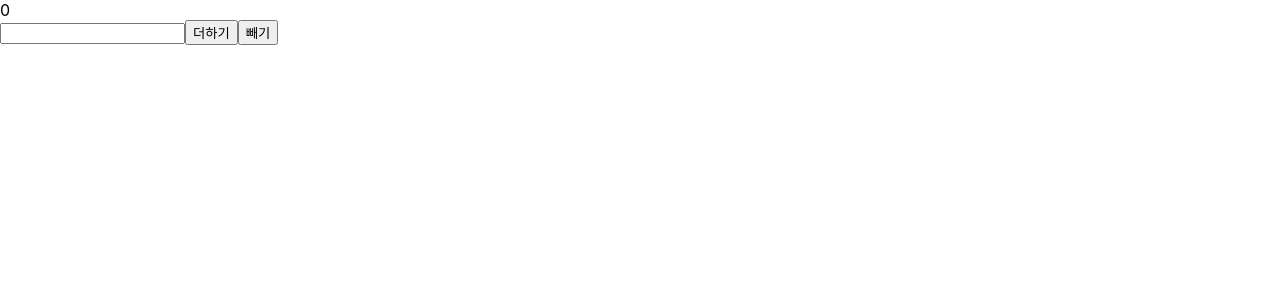
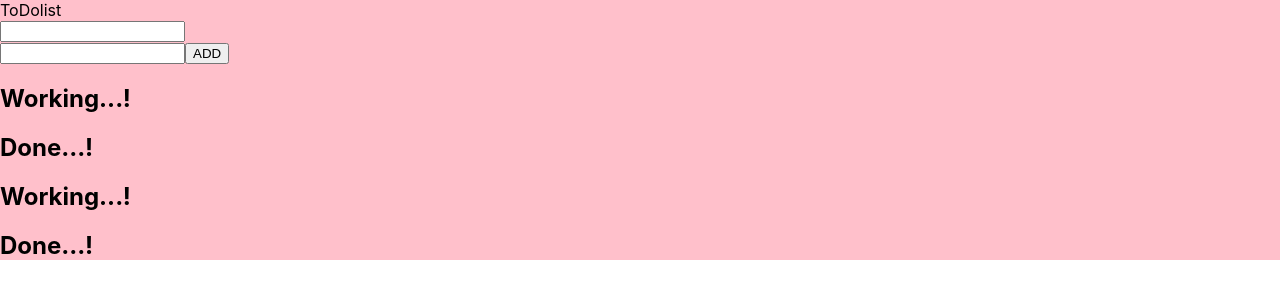
Before and after one commit to MildColor/ReactJS-week2, a React (Create React App) app: page / in a window 1280 px wide. Shown: the top 300 px of the page. Built offline with nearby package versions, Linux system fonts and the light colour scheme.

Commit message:
week2 personal project init

```diff
--- a/src/App.js
+++ b/src/App.js
@@ -3,45 +3,48 @@
 import React from "react";
 import { useState } from "react";
 import { useDispatch, useSelector } from "react-redux";
+import TodoList from "./pages/TodoList";
 
 // 4. Action Creator를 import 합니다.
-import { addNumber, minusNumber } from "./redux/modules/counter";
+// import { addNumber, minusNumber } from "./redux/modules/counter";
 
 const App = () => {
-  const dispatch = useDispatch();
-  const [number, setNumber] = useState(0);
-  const globalNumber = useSelector((state) => state.counter.number);
+  return <TodoList />;
+};
+export default App;
+// const App = () => {
+//   const dispatch = useDispatch();
+//   const [number, setNumber] = useState(0);
+//   const globalNumber = useSelector((state) => state.counter.number);
 
-  const onChangeHandler = (evnet) => {
-    const { value } = evnet.target;
-    // event.target.value는 문자열 입니다.
-    // 이것을 숫자형으로 형변환해주기 위해서 +를 붙여 주었습니다.
-    setNumber(+value);
-  };
+//   const onChangeHandler = (evnet) => {
+//     const { value } = evnet.target;
+//     // event.target.value는 문자열 입니다.
+//     // 이것을 숫자형으로 형변환해주기 위해서 +를 붙여 주었습니다.
+//     setNumber(+value);
+//   };
 
-  const onClickAddNumberHandler = () => {
-    // 5. Action creator를 dispatch 해주고, 그때 Action creator의 인자에 number를 넣어줍니다.
-    dispatch(addNumber(number));
-  };
+//   const onClickAddNumberHandler = () => {
+//     // 5. Action creator를 dispatch 해주고, 그때 Action creator의 인자에 number를 넣어줍니다.
+//     dispatch(addNumber(number));
+//   };
 
-  const onClickMinusNumberHandler = () => {
-    dispatch(minusNumber(number));
-  };
+//   const onClickMinusNumberHandler = () => {
+//     dispatch(minusNumber(number));
+//   };
 
-  // 콘솔로 onChangeHandler가 잘 연결되었는지 확인해봅니다.
-  // input에 값을 넣을 때마다 콘솔에 그 값이 찍히면 연결 성공!
-  console.log(number);
+//   // 콘솔로 onChangeHandler가 잘 연결되었는지 확인해봅니다.
+//   // input에 값을 넣을 때마다 콘솔에 그 값이 찍히면 연결 성공!
+//   console.log(number);
 
-  return (
-    <div>
-      {/* 2. 아래 코드 추가  */}
-      <div>{globalNumber}</div>
-      <input type="number" onChange={onChangeHandler} />
-      {/* 3. 더하기 버튼 이벤트핸들러를 연결해줍니다. */}
-      <button onClick={onClickAddNumberHandler}>더하기</button>
-      <button onClick={onClickMinusNumberHandler}>빼기</button>
-    </div>
-  );
-};
-
-export default App;
+//   return (
+//     <div>
+//       {/* 2. 아래 코드 추가  */}
+//       <div>{globalNumber}</div>
+//       <input type="number" onChange={onChangeHandler} />
+//       {/* 3. 더하기 버튼 이벤트핸들러를 연결해줍니다. */}
+//       <button onClick={onClickAddNumberHandler}>더하기</button>
+//       <button onClick={onClickMinusNumberHandler}>빼기</button>
+//     </div>
+//   );
+// };
--- /dev/null
+++ b/src/components/form/Form.jsx
@@ -0,0 +1,19 @@
+import React, { useState } from "react";
+import List from "../list/List";
+
+function Form() {
+  return (
+    <div>
+      <div className="add-form">
+        <input />
+        <br />
+        <input />
+        <button className="form-btn">ADD</button>
+      </div>
+
+      <List />
+    </div>
+  );
+}
+
+export default Form;
--- /dev/null
+++ b/src/components/header/Header.jsx
@@ -0,0 +1,11 @@
+import React from "react";
+
+function Header() {
+  return (
+    <div className="container">
+      <span className="header_title">ToDolist</span>
+    </div>
+  );
+}
+
+export default Header;
--- /dev/null
+++ b/src/components/layout/Layout.jsx
@@ -0,0 +1,16 @@
+import React from "react";
+import Header from "../header/Header";
+import Form from "../form/Form";
+import List from "../list/List";
+
+function Layout() {
+  return (
+    <div className="layout">
+      <Header></Header>
+      <Form></Form>
+      <List></List>
+    </div>
+  );
+}
+
+export default Layout;
--- /dev/null
+++ b/src/components/list/List.jsx
@@ -0,0 +1,24 @@
+import React from "react";
+import Todo from "../todo/Todo";
+
+//todos 객체배열을 상위 컴포넌트(Form)으로부터 받아옴
+function List({
+  todos,
+  handleRemove,
+  handleDone,
+  setModalOpen,
+  handleModal,
+  openModal,
+}) {
+  return (
+    <div className="list-container">
+      <h2>Working...!</h2>
+      <div className="list-wrapper"></div>
+
+      <h2>Done...!</h2>
+      <div className="list-wrapper"></div>
+    </div>
+  );
+}
+
+export default List;
--- /dev/null
+++ b/src/components/todo/Todo.jsx
@@ -0,0 +1,18 @@
+import React from "react";
+
+function Todo({ todo, handleRemove, handleDone, handleModal }) {
+  //받은 todo의 false값을 바꿔주기 위해
+
+  return (
+    <div className="todo-container">
+      <h2 className="h2-container">nothing</h2>
+      <div>{todo.body}</div>
+      <div className="btn-box">
+        <button className="form-btn ">삭제하기</button>
+        <button className="form-btn "></button>
+      </div>
+    </div>
+  );
+}
+
+export default Todo;
--- /dev/null
+++ b/src/pages/TodoList.jsx
@@ -0,0 +1,17 @@
+import React from "react";
+import Layout from "../components/layout/Layout";
+import styled from "styled-components";
+
+const StBox = styled.div`
+  background-color: pink;
+`;
+
+function TodoList() {
+  return (
+    <StBox>
+      <Layout></Layout>
+    </StBox>
+  );
+}
+
+export default TodoList;
--- a/src/redux/config/configStore.js
+++ b/src/redux/config/configStore.js
@@ -3,7 +3,7 @@ import { combineReducers } from "redux";
 import counter from "../modules/counter";
 
 const rootReducer = combineReducers({
-  counter: counter,
+  // counter: counter,
 });
 const store = createStore(rootReducer);
 
```
Also changed, not shown: src/components/Test.jsx (deleted, +0 -7 lines).
